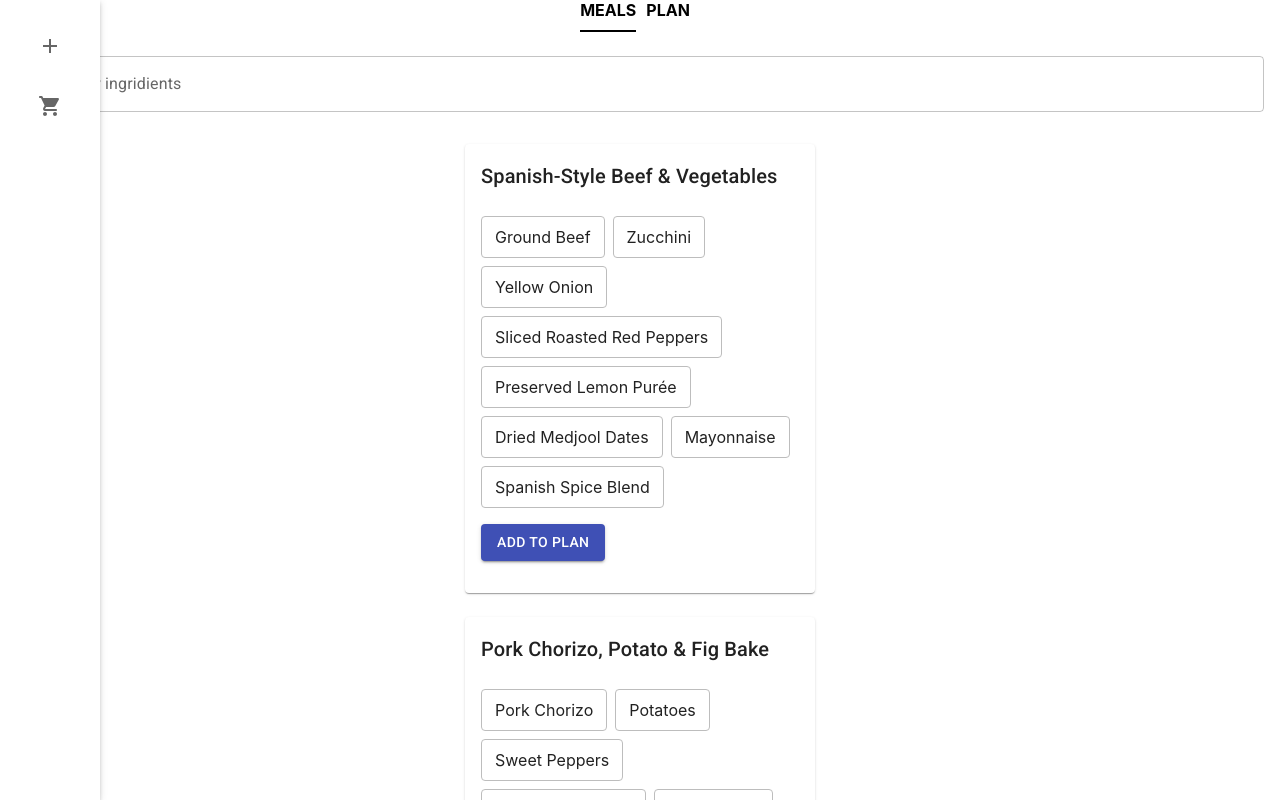
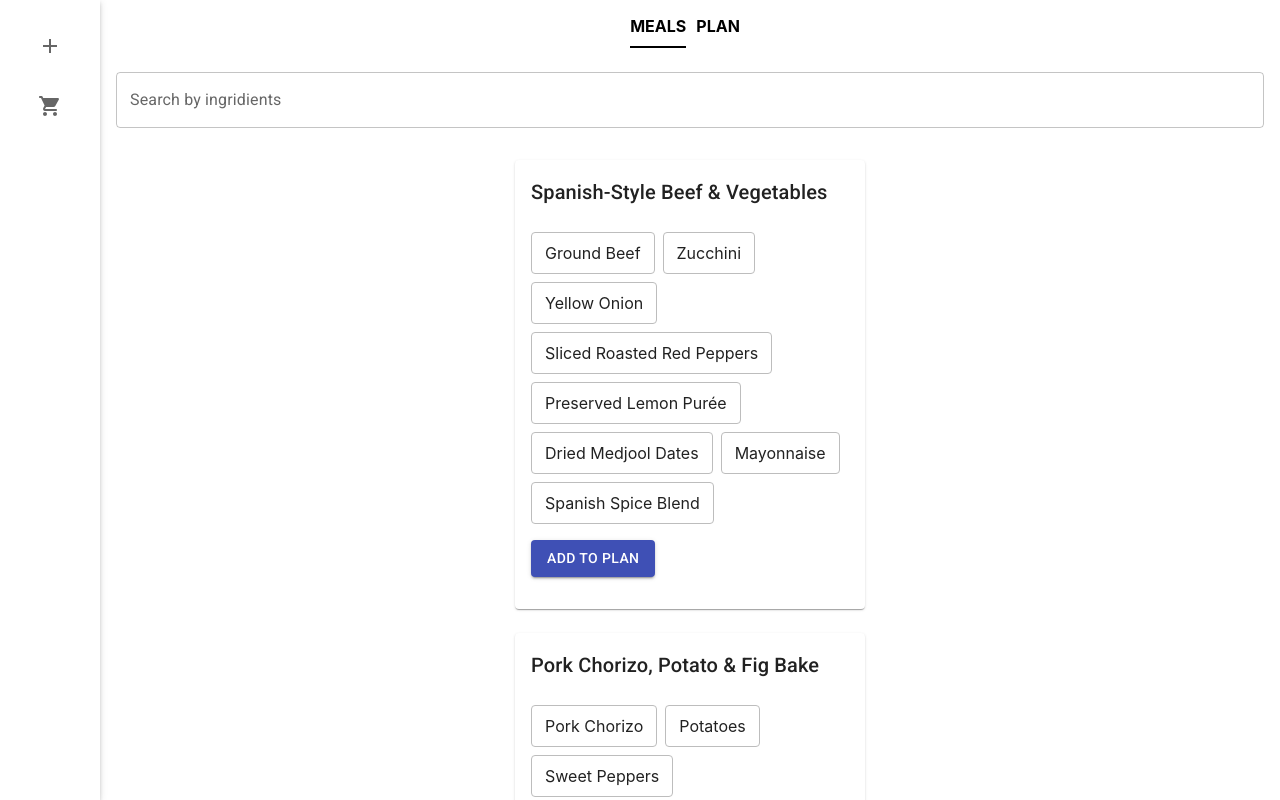
Before and after one commit to alekseevaiana/meals_planner, a React (Create React App) app: page /#/ in a window 1280 px wide. Shown: the top 800 px of the page. Built offline with nearby package versions, Linux system fonts and the light colour scheme.

Commit message:
use media query for wrapper

```diff
--- a/src/App.js
+++ b/src/App.js
@@ -94,7 +94,6 @@ function App() {
         mr: "auto",
       }}
     >
-      {/* <NavigationLeftPannel /> */}
       <Routes>
         <Route
           exact
--- a/src/components/Home.js
+++ b/src/components/Home.js
@@ -4,6 +4,7 @@ import { makeStyles } from "@material-ui/core/styles";
 import { Routes, Route, NavLink } from "react-router-dom";
 import MealsList from "./MealsList";
 import PlanMealsList from "./PlanMealsList";
+import useMediaQuery from "@mui/material/useMediaQuery";
 
 const useStyles = makeStyles(() => ({
   headerLinks: {
@@ -23,6 +24,9 @@ const useStyles = makeStyles(() => ({
   linkText: {
     paddingBottom: "10px",
   },
+  wrapper: {
+    marginLeft: "100px",
+  },
 }));
 
 export default function Home({
@@ -32,11 +36,13 @@ export default function Home({
   allIngridients,
 }) {
   const classes = useStyles();
+  const matches = useMediaQuery("(min-width:600px)");
+
   const mealsInPlan = meals.filter((meal) => meal.inPlan === true);
 
   return (
-    <Box>
-      <Box className={classes.headerLinks} sx={{ mb: 1 }}>
+    <Box className={matches ? classes.wrapper : ""}>
+      <Box className={classes.headerLinks} sx={{ mb: 1, mt: 2 }}>
         <NavLink to="/">
           <Box className={classes.linkText} activeClassName="active">
             Meals
--- a/src/components/NavigationPannel.js
+++ b/src/components/NavigationPannel.js
@@ -18,8 +18,6 @@ const style = {
     left: "50%",
     transform: "translate(-50%, 0)",
     height: "60px",
-    pb: 3,
-    pt: 2,
   },
   bottomNavigationLeft: {
     position: "fixed",
@@ -46,7 +44,6 @@ export default function NavigationPannel() {
   const matches = useMediaQuery("(min-width:600px)");
   return (
     <Paper>
-      {/* {console.log("matches: ", matches)} */}
       <BottomNavigation
         showLabels
         sx={matches ? style.bottomNavigationLeft : style.bottomNavigation}
@@ -57,7 +54,6 @@ export default function NavigationPannel() {
             icon={<AddSharpIcon />}
             component={Link}
             to={"/new_meal"}
-            sx={{ height: "60px" }}
           />
         </Box>
         <Box>
```
